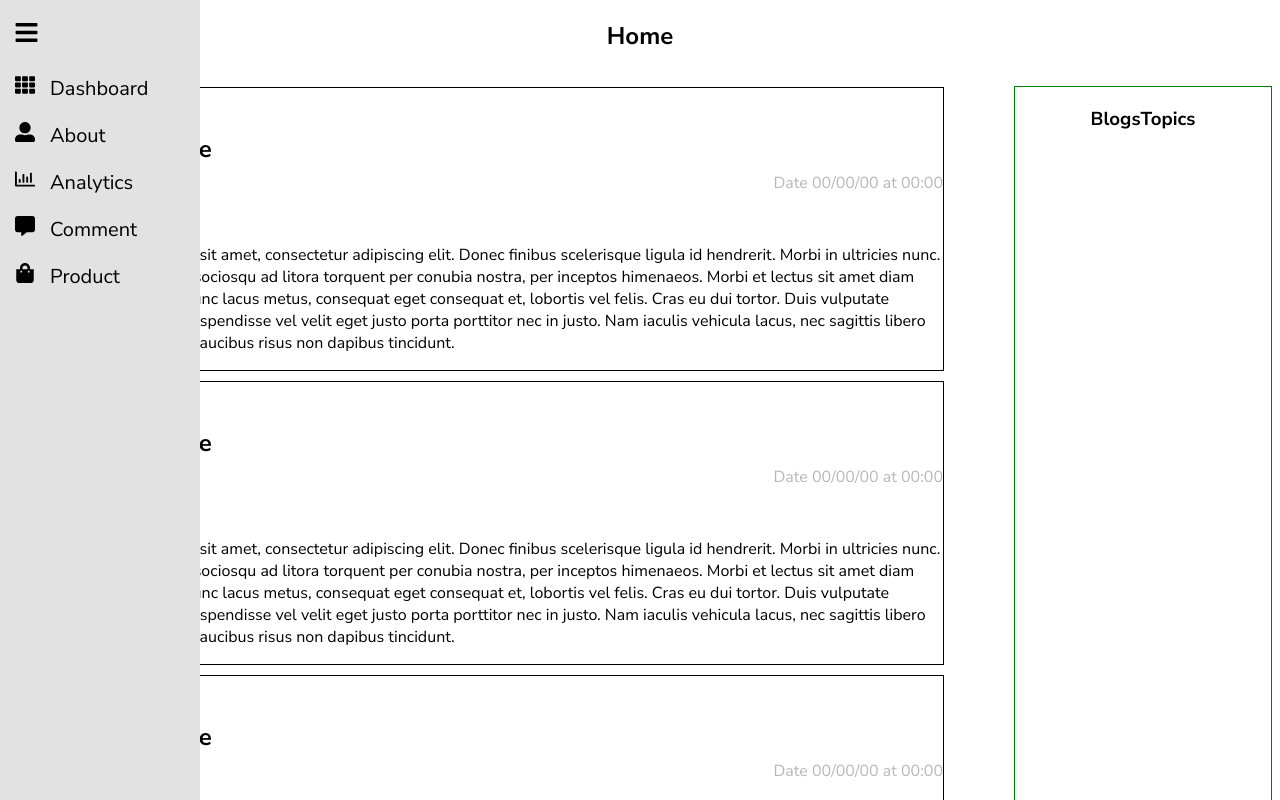
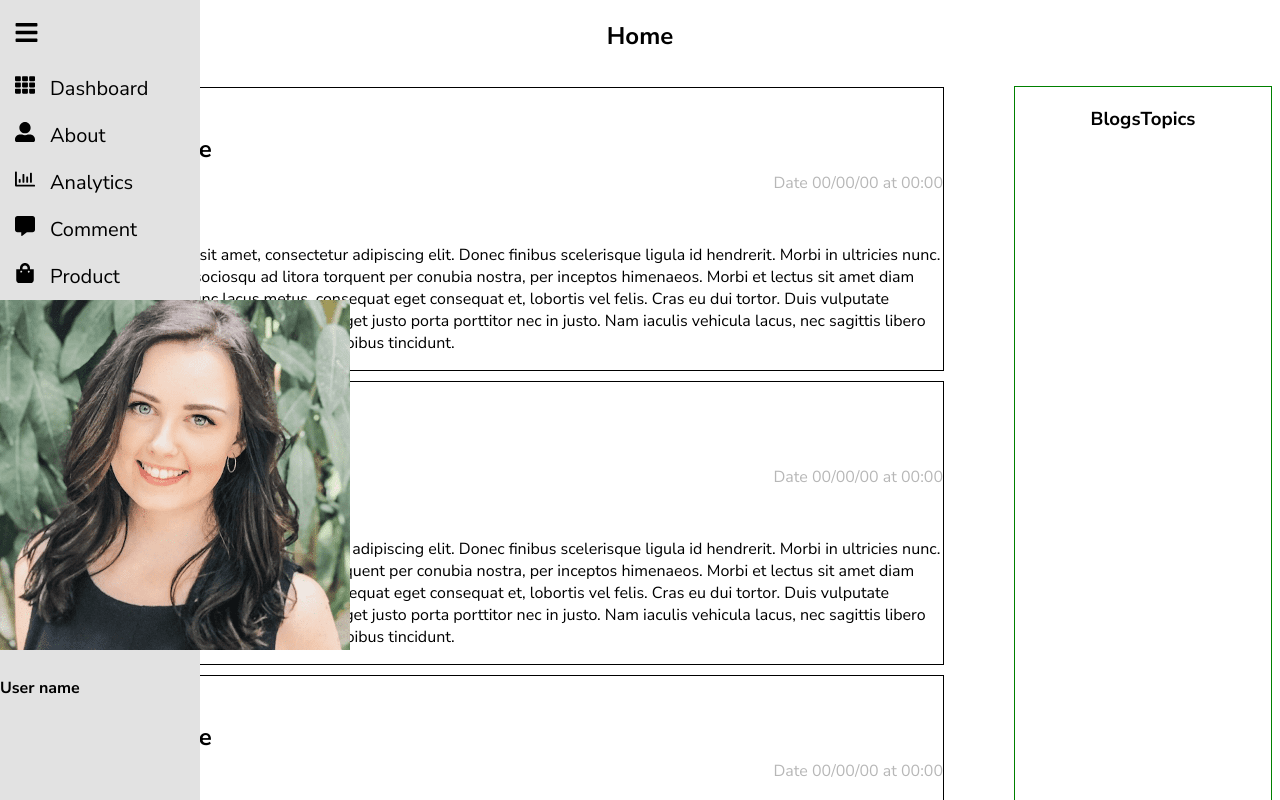
Before and after one commit to HugoDMiranda/Blog, a React (Create React App) app: page / in a window 1280 px wide. Both pictures are taken after a click on the icon 26 px from the left and 32 px from the top of the page. Shown: the top 800 px of the page. Built offline with nearby package versions, Linux system fonts and the light colour scheme.

Commit message:
component Footer elements update

```diff
--- a/src/components/Navbar.js
+++ b/src/components/Navbar.js
@@ -72,6 +72,10 @@ function Navbar() {
             </div>
           </NavLink>
         ))}
+        <div style={{ display: isOpen ? "block" : "none" }}>
+          <img src="img/tes3.png" alt="user-img" className="nav-user-img" />
+          <h4>User name</h4>
+        </div>
       </div>
     </div>
   );
```
